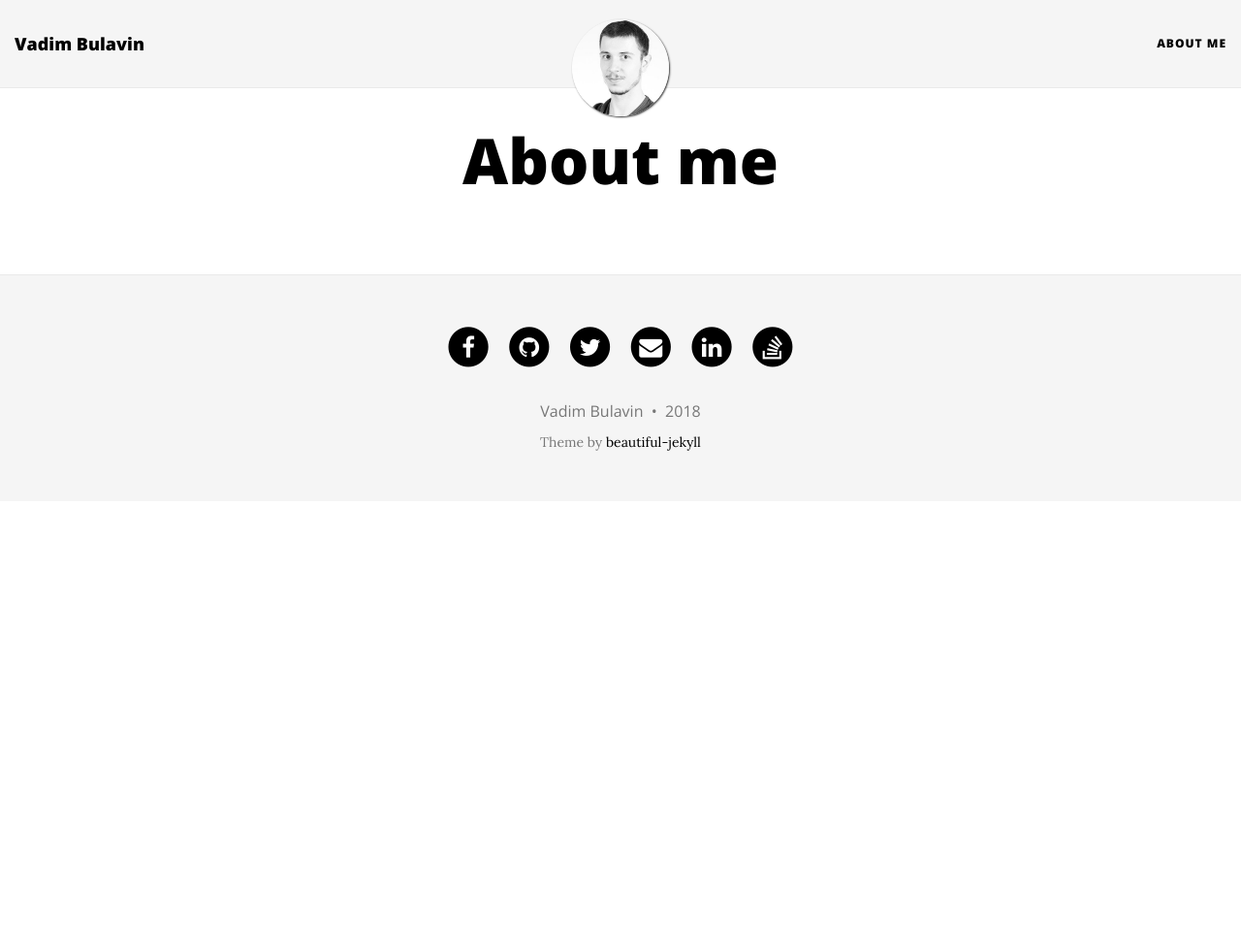
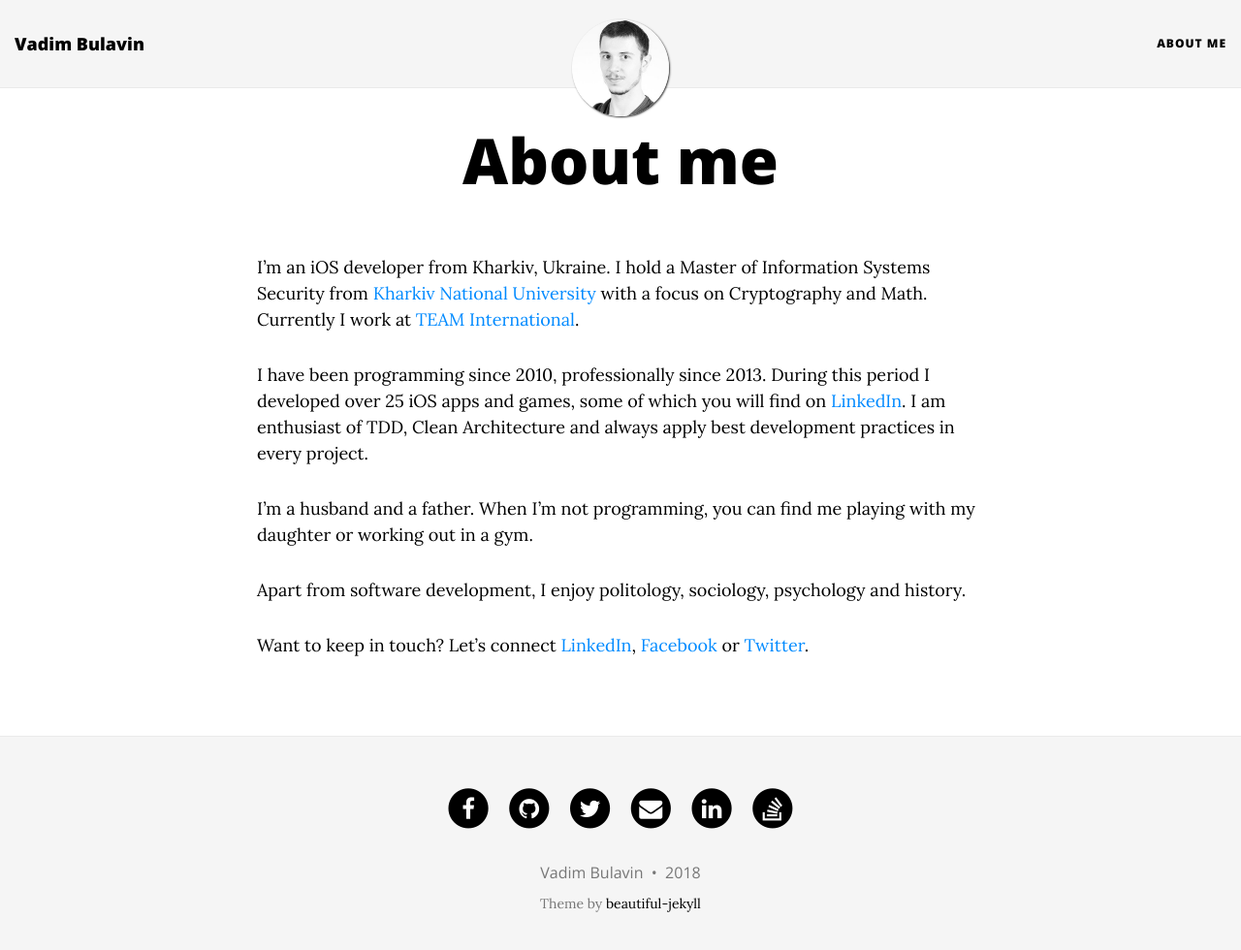
Before and after one commit to BergQuester/v8tr.github.io, a Jekyll site: the page built from aboutme.md, in a window 1280 px wide and 993 px high. Shown: the top 980 px of the window at 97% size. Built offline with Jekyll 4.4.1, drawn with Linux system fonts in a browser that asks for light colours; nearby versions of some CDN libraries; some of the changed lines change nothing that is shown.

Commit message:
Draft about me page

```diff
--- a/aboutme.md
+++ b/aboutme.md
@@ -4,78 +4,16 @@ title: About me
 # subtitle: Why you'd want to go on a date with me
 ---
 
-<!-- ### Questions
+I’m an iOS developer from Kharkiv, Ukraine. I hold a Master of Information Systems Security from [Kharkiv National University](http://nure.ua/en/) with a focus on Cryptography and Math. Currently I work at [TEAM International](https://www.teaminternational.com/).
 
-1. Where do you see yourself in one to three years?
-1-2 years: Mobile team lead.
-3-5 years: CTO or Enterpreneour.
+I have been programming since 2010, professionally since 2013. During this period I developed over 25 iOS apps and games, some of which you will find on [LinkedIn][my-linkedin-profile]. I am enthusiast of TDD, Clean Architecture and always apply best development practices in every project.
 
-2. How does your work fit into the world you want to live in?
-Not have financial problems to raise my child and self-improve to become a Human.
+I'm a husband and a father. When I’m not programming, you can find me playing with my daughter or working out in a gym.
 
-3. What kinds of projects interest you? (It sometimes helps to list tasks you want to stop doing first.)
-    * Domain area: any excluding 18+ and swindle
-    * Well-tested
-    * Strong team
-    * Good practices: TDD, clean architecture
-    * Reasearch work
+Apart from software development, I enjoy politology, sociology, psychology and history.
 
-4. What kinds of people do you want to work with? Who are your dream clients?
-    Kind of people I want to work with:
-    * Conscientious
-    * Open-minded
-    * Self-motivated
-    * Honest
+Want to keep in touch? Let's connect [LinkedIn][my-linkedin-profile], [Facebook][my-facebook-profile] or [Twitter][my-twitter-profile].
 
-    Dream clients:
-    * Technical
-    * Professional
-
-5. What do you want people to do after visiting your website (e.g., hire you, subscribe to your blog)?
-    * Discuss
-    * Like
-    * Share
-    * Subscribe
-
-6. If someone were telling a potential client about you, what would you want them to say?
-    * Elaborate theoretical background
-    * High knowledge of Swift, Obj-C, iOS development in general
-    * High quality of work
-    * Self-motivated
-    * Reliable
-    * Able to lead and mentor
-
-
-### Gather Ideas
-
-##### Basic bio
-Hi, I'm Vadim, and I live in Kharkiv, Ukraine.
-
-I have been programming since 2010, professionally since 2013.
-
-I'm primarily an iOS develop, though I have interesets in Android as well.
-
-I am a husband and a father. In my free time I usually read, work out in the gym or play with daughter.
-
-I also try to self-improve and broaden my knowledge.
-
-Besides software development, I enjoy politology, sociology, psychology, history.
-
-You can find my work history on [LinkedIn][my-linkedin-profile].
-
-I am currently an iOS developer at [TEAM International][https://www.teaminternational.com/].
-
-#### Experience: what I am proud of
-
-I have a Master's degree in Computer and Information Systems Security.
-
-I have an extensive Cryptography and Math background.
-
-I developed over 25 iOS apps and games of different scale. Some of them you will find on [LinkedIn][my-linkedin-profile].
-
-I contributed to [Embedded Social iOS](https://github.com/Microsoft/EmbeddedSocial-iOS-SDK/tree/develop).
-
-I am enthusiast of TDD, Clean Architecture. I always apply best development principles and patters in every project.
-
-
-[my-linkedin-profile]: https://www.linkedin.com/in/vadim-bulavin-18610b6b/ -->
+[my-linkedin-profile]: https://www.linkedin.com/in/vadim-bulavin-18610b6b/
+[my-facebook-profile]: https://www.facebook.com/vadim.bulavin
+[my-twitter-profile]: https://twitter.com/V8tr
```
